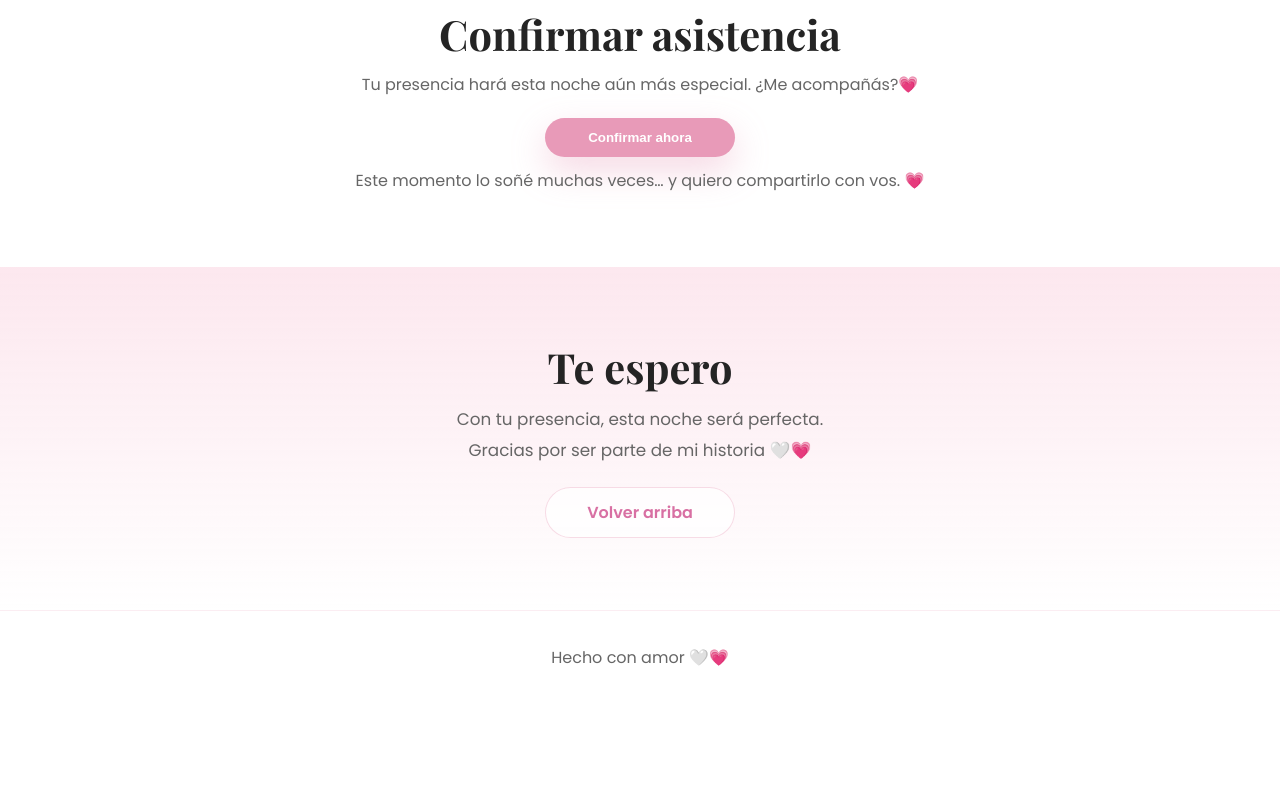
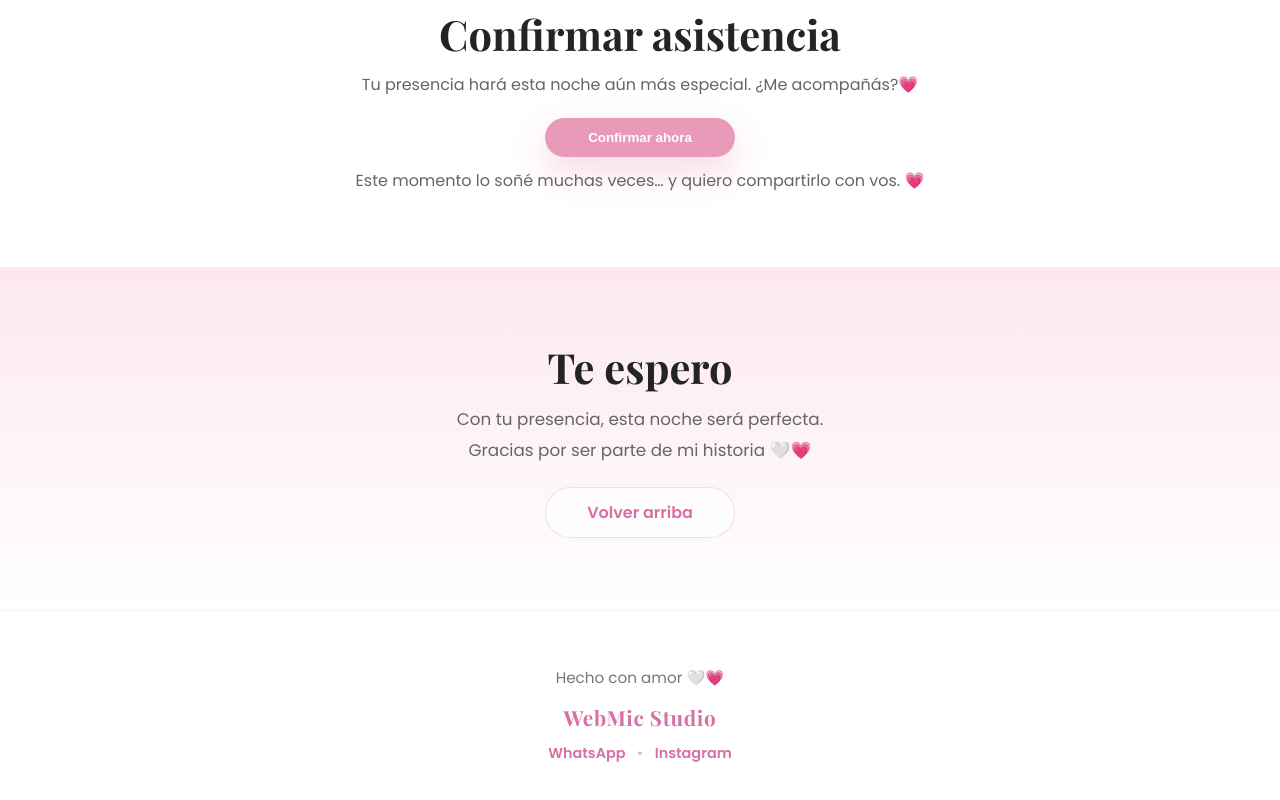
Before and after one commit to Micaelarombola/XV-Rocio, a plain HTML site: page index.html in a window 1280 px wide. Shown: the part 4334-5134 px from the top of the page. Before the commit the page ends 5089 px from the top, so only its background shows below. Drawn offline with nearby package versions, Linux system fonts and the light colour scheme; animation ran at ten frames a second.

Commit message:
Arreglo 1

```diff
--- a/index.html
+++ b/index.html
@@ -352,11 +352,29 @@ Hoy mi sueño se hace realidad… gracias por ser parte de este momento tan espe
       </div>
     </section>
 
-    <footer class="footer">
-      <div class="container center">
-        <p class="footerLine">Hecho con amor 🤍💗</p>
-      </div>
-    </footer>
+   <footer class="footerWebmic">
+  <div class="footerContent">
+
+    <p class="madeWith">Hecho con amor 🤍💗</p>
+
+    <div class="webmicBrand">
+      <span class="wmName">WebMic Studio</span>
+    </div>
+
+    <div class="webmicContact">
+      <a href="https://wa.me/5491127887082?text=Hola%20WebMic%20✨%20Vi%20la%20invitación%20de%20Rocío%20y%20quiero%20información%20para%20la%20mía%20💗"
+   target="_blank">
+   WhatsApp
+</a>
+      <span class="dotSeparator">•</span>
+
+      <a href="https://www.instagram.com/webmic/" target="_blank">
+        Instagram
+      </a>
+    </div>
+
+  </div>
+</footer>
 
   </main>
 
--- a/styles.css
+++ b/styles.css
@@ -1304,3 +1304,80 @@ body{
     radial-gradient(circle at 50% 80%, rgba(252,228,236,.9), transparent 55%);
   z-index:-1;
 }
+
+/* ===== Footer WebMic ===== */
+
+.footerWebmic{
+  padding: 40px 18px 50px;
+  background: #fff;
+  border-top: 1px solid rgba(232,154,184,.15);
+  text-align: center;
+}
+
+.footerContent{
+  max-width: 900px;
+  margin: 0 auto;
+}
+
+.madeWith{
+  color: #777;
+  font-size: .95rem;
+  margin-bottom: 14px;
+}
+
+.webmicBrand{
+  margin-bottom: 10px;
+}
+
+.wmName{
+  font-family: "Playfair Display", serif;
+  font-size: 1.3rem;
+  font-weight: 700;
+  color: #D870A3;
+  letter-spacing: .03em;
+  position: relative;
+}
+
+/* brillo sutil marca */
+.wmName::after{
+  content:"";
+  position:absolute;
+  top:0;
+  left:-120%;
+  width:60%;
+  height:100%;
+  background: linear-gradient(
+    120deg,
+    transparent,
+    rgba(255,255,255,.8),
+    transparent
+  );
+  transform: skewX(-20deg);
+  animation: brandShine 8s ease-in-out infinite;
+}
+
+@keyframes brandShine{
+  0%{ left:-120%; }
+  30%{ left:120%; }
+  100%{ left:120%; }
+}
+
+.webmicContact{
+  font-size: .9rem;
+}
+
+.webmicContact a{
+  text-decoration: none;
+  color: #D870A3;
+  font-weight: 600;
+  transition: opacity .2s ease;
+}
+
+.webmicContact a:hover{
+  opacity: .7;
+}
+
+.dotSeparator{
+  margin: 0 8px;
+  color: rgba(216,112,163,.6);
+}
```
